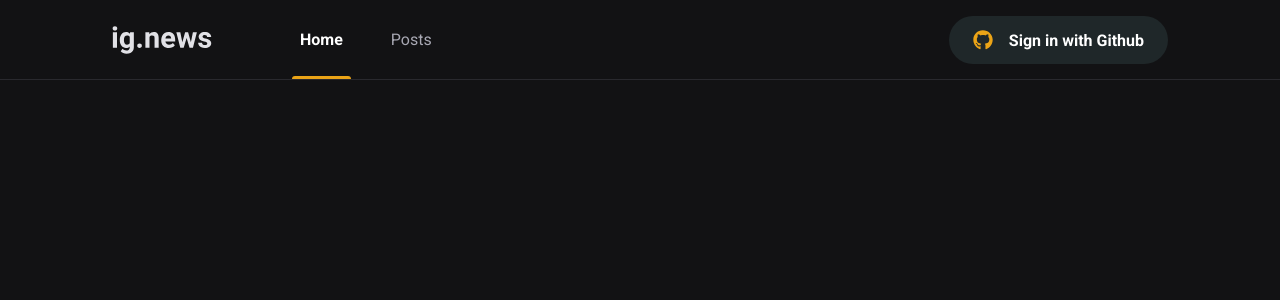
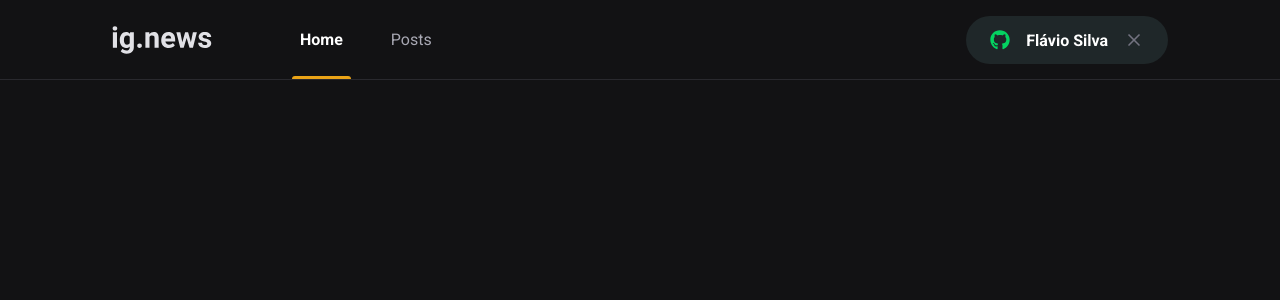
Before and after one commit to flavicon/ignews, a Next.js app: page / in a window 1280 px wide. Shown: the top 300 px of the page. Built offline with nearby package versions, Linux system fonts and the light colour scheme.

Commit message:
fix status on signin button

```diff
--- a/src/components/SignInButton/index.tsx
+++ b/src/components/SignInButton/index.tsx
@@ -4,7 +4,7 @@ import { FiX } from "react-icons/fi";
 import styles from "./styles.module.scss";
 
 export function SignInButton() {
-  const isUserLoggedIn = false;
+  const isUserLoggedIn = true;
 
   return isUserLoggedIn ? (
     <button type="button" className={styles.signInButton}>
```
